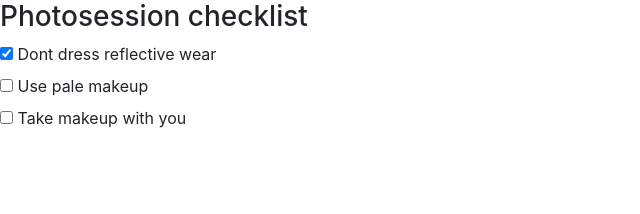
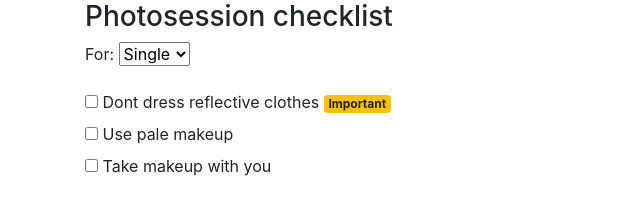
Before and after one commit to VolhaHarabchuk/photosession-checklist, a plain HTML site: page index.html in a window 1280 px wide. Shown: the whole page, without its empty margins (0-640 px from the left). Drawn offline with nearby package versions, Linux system fonts and the light colour scheme.

Commit message:
Added family toggle

```diff
--- a/index.html
+++ b/index.html
@@ -1,17 +1,36 @@
 <html>
     <head>
+        <meta charset="utf-8">
+        <meta name="viewport" content="width=device-width, initial-scale=1, shrink-to-fit=no">
+        <meta name="author" content="Volha Harabchuk">
+        <title>Pension calculator</title>
         <link rel="stylesheet" href="https://stackpath.bootstrapcdn.com/bootstrap/4.4.1/css/bootstrap.min.css" integrity="sha384-Vkoo8x4CGsO3+Hhxv8T/Q5PaXtkKtu6ug5TOeNV6gBiFeWPGFN9MuhOf23Q9Ifjh" crossorigin="anonymous">
     </head>
-
     <body>
-        <h3>Photosession checklist</h3>
-        <div id="checklist"></div>
+        <div class="container">
+            <h3>Photosession checklist</h3>
+            <div class="form-group">
+                <label for="">For:</label>
+                <select name="" id="targetAudience">
+                    <option value="single">Single</option>
+                    <option value="family">Family</option>
+                </select>
+            </div>
+            <div id="checklist"></div>
+        </div>
 
         <script src="main.js"></script>
         <script>
-            renderChecklist('checklist', items);
+            const selector = document.getElementById('targetAudience');
+            selector.addEventListener('change', render);
+
+            render();
+
+
+            function render () {
+                const showFamilyItems = getSelectorValue('targetAudience') === 'family';
+                renderChecklist('checklist', items, showFamilyItems);
+            }
         </script>
     </body>
-
-
 </html>
--- a/main.js
+++ b/main.js
@@ -1,36 +1,51 @@
 const items = [
     {
-        id: 1,
-        text: 'Dont dress reflective wear',
-        checked: true,
+        text: 'Dont dress reflective clothes',
+        important: true,
     },
     {
-        id: 2,
         text: 'Use pale makeup',
-        checked: false,
     },
     {
-        id: 3,
         text: 'Take makeup with you',
-        checked: false,
-    }
+    },
+    {
+        text: 'Take toys with you',
+        family: true,
+    },
+    {
+        text: 'Try to wear matching colors for the whole family',
+        important: true,
+        family: true,
+    },
 ];
 
-function renderChecklist(elementId, items) {
+function renderChecklist(elementId, items, showFamilyItems=true) {
     const containerDiv = document.getElementById(elementId);
-    for(let i=0; i<items.length; i++) {
-        const itemElement = createItemElement(items[i]);
-        console.log({itemElement})
+    containerDiv.innerHTML = '';
+    for(let i=0; i < items.length; i++) {
+        const item = items[i];
+        if (!showFamilyItems && item.family) {
+            continue;
+        }
+        const itemElement = createItemElement(item);
         containerDiv.appendChild(itemElement);
     }
 }
 
 function createItemElement(item) {
     const div = document.createElement('div');
-    const checked = item.checked ? 'checked' : ''
+    const checked = item.checked ? 'checked' : '';
+    const badge = item.important ? '<span class="badge badge-warning">Important</span>': '';
     div.innerHTML = `
         <input type="checkbox" ${checked}>
-        <label>${item.text}</lable>
+        <label>${item.text}</label>
+        ${badge}
     `;
-    return div
+    return div;
 }
+
+function getSelectorValue(elementId) {
+    const element = document.getElementById(elementId);
+    return element.value;
+}
```
